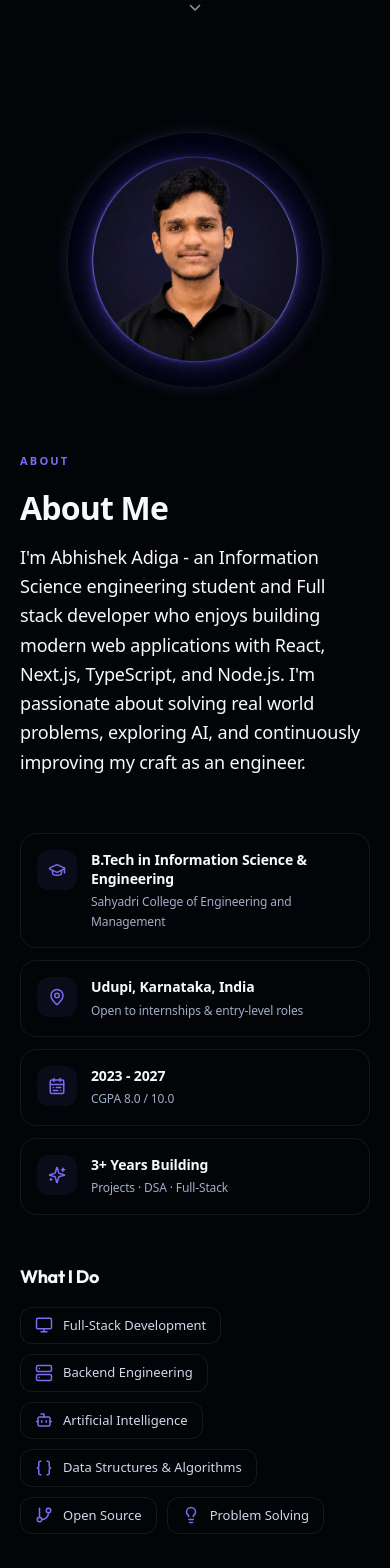
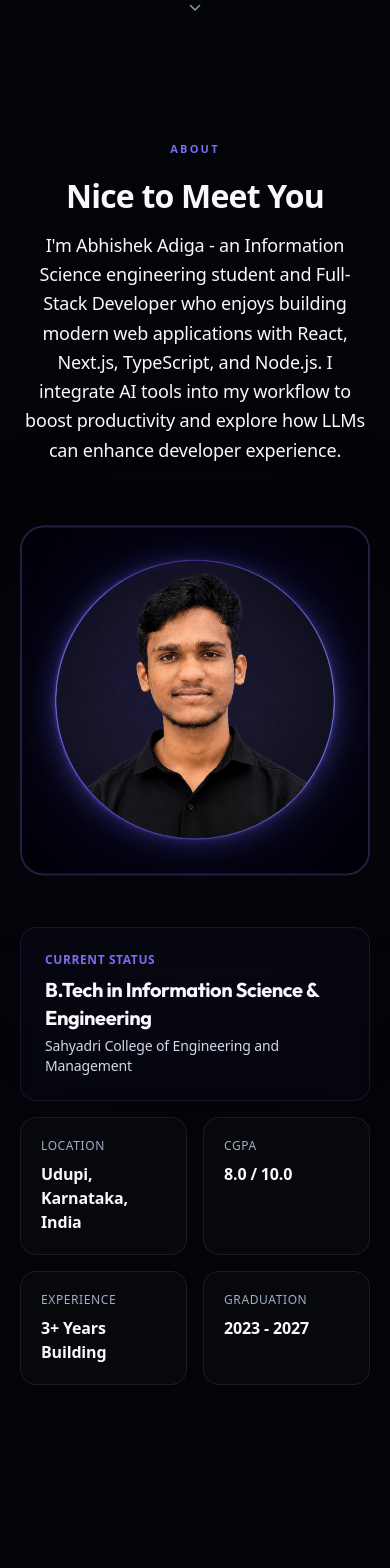
Before and after one commit to AbhishekAdiga05/Portfolio, a React (Vite) app: page / in a window 390 px wide. Shown: the part 800-2368 px from the top of the page. Built offline with nearby package versions, Linux system fonts and the light colour scheme.

Commit message:
feat: implement modular components, data structure, and layout for portfolio sections and site footer

```diff
--- a/src/app/Root.tsx
+++ b/src/app/Root.tsx
@@ -1,5 +1,6 @@
 import { Outlet, useLocation } from "react-router";
 import { Suspense, useEffect } from "react";
+import { motion, AnimatePresence } from "motion/react";
 import { Navbar } from "./components/Navbar";
 import { Footer } from "./components/Footer";
 
@@ -26,11 +27,19 @@ export function Root() {
 
       <div className="relative z-10">
         <Navbar />
-        <main>
-          <Suspense fallback={<div className="flex items-center justify-center min-h-[60vh]"><div className="w-5 h-5 rounded-full" style={{ background: "var(--primary)" }} /></div>}>
-            <Outlet />
-          </Suspense>
-        </main>
+        <AnimatePresence mode="wait">
+          <motion.main
+            key={pathname}
+            initial={{ opacity: 0, y: 8 }}
+            animate={{ opacity: 1, y: 0 }}
+            exit={{ opacity: 0, y: -8 }}
+            transition={{ duration: 0.3, ease: [0.22, 1, 0.36, 1] }}
+          >
+            <Suspense fallback={<div className="flex items-center justify-center min-h-[60vh]"><div className="w-5 h-5 rounded-full" style={{ background: "var(--primary)" }} /></div>}>
+              <Outlet />
+            </Suspense>
+          </motion.main>
+        </AnimatePresence>
         <Footer />
       </div>
     </div>
--- a/src/app/components/sections/AboutSection.tsx
+++ b/src/app/components/sections/AboutSection.tsx
@@ -1,194 +1,185 @@
 import { motion } from "motion/react";
-import { Monitor, Server, Bot, Braces, Lightbulb, GitBranch, GraduationCap, MapPin, CalendarRange, Sparkles } from "lucide-react";
 import { personalInfo, aboutInfo } from "../../../data/portfolio-data";
 import { ScrollReveal } from "../ui/ScrollReveal";
 import { SectionHeading } from "../ui/SectionHeading";
 
-// Map interests to appropriate icons
-const getInterestIcon = (interest: string) => {
-  const normalized = interest.toLowerCase();
-  if (normalized.includes("full-stack") || normalized.includes("frontend")) return <Monitor size={18} />;
-  if (normalized.includes("backend")) return <Server size={18} />;
-  if (normalized.includes("artificial intelligence") || normalized.includes("ai")) return <Bot size={18} />;
-  if (normalized.includes("data structures") || normalized.includes("algorithms") || normalized.includes("dsa")) return <Braces size={18} />;
-  if (normalized.includes("open source")) return <GitBranch size={18} />;
-  return <Lightbulb size={18} />;
-};
-
 const listContainer = {
   hidden: {},
   visible: {
-    transition: { staggerChildren: 0.07 },
+    transition: { staggerChildren: 0.08 },
   },
 };
 
 const listItem = {
-  hidden: { opacity: 0, y: 14 },
+  hidden: { opacity: 0, y: 20 },
   visible: {
     opacity: 1,
     y: 0,
-    transition: { duration: 0.45, ease: [0.22, 1, 0.36, 1] },
+    transition: { duration: 0.5, ease: [0.22, 1, 0.36, 1] },
   },
 };
 
-function InfoCard({
-  icon,
-  value,
-  label,
-}: {
-  icon: React.ReactNode;
-  value: string;
-  label: string;
-}) {
-  return (
-    <motion.div
-      variants={listItem}
-      className="group flex items-start gap-3.5 p-4 rounded-2xl border border-border-soft bg-background transition-colors duration-300 hover:border-primary/25"
-    >
-      <div
-        className="w-10 h-10 rounded-xl flex items-center justify-center flex-shrink-0 transition-colors duration-300"
-        style={{ background: "rgba(124,108,244,0.08)", color: "var(--primary)" }}
-      >
-        {icon}
-      </div>
-      <div className="min-w-0">
-        <p className="text-sm font-semibold leading-snug" style={{ color: "var(--foreground)" }}>
-          {value}
-        </p>
-        <p className="text-xs mt-1 leading-relaxed" style={{ color: "var(--foreground-muted)" }}>
-          {label}
-        </p>
-      </div>
-    </motion.div>
-  );
-}
-
 export function AboutSection() {
   return (
-    <section id="about" className="py-24 px-5 sm:px-6 relative overflow-hidden">
-      {/* Background gradient orbs */}
+    <section id="about" className="py-24 sm:py-32 px-5 sm:px-6 relative overflow-hidden">
+      {/* Subtle background glow */}
       <div className="absolute inset-0 overflow-hidden pointer-events-none">
-        <div className="hidden lg:block absolute -top-40 -right-40 w-80 h-80 rounded-full blur-[120px] opacity-10" style={{ background: "var(--primary)" }} />
-        <div className="hidden lg:block absolute -bottom-40 -left-40 w-80 h-80 rounded-full blur-[120px] opacity-[0.06]" style={{ background: "var(--accent-secondary)" }} />
+        <motion.div
+          className="absolute top-1/2 left-1/2 -translate-x-1/2 -translate-y-1/2 w-[600px] h-[400px] rounded-full blur-[120px] opacity-[0.04]"
+          style={{ background: "var(--primary)" }}
+          animate={{ scale: [1, 1.1, 1], opacity: [0.03, 0.06, 0.03] }}
+          transition={{ duration: 8, repeat: Infinity, ease: "easeInOut" }}
+        />
       </div>
 
-      <div className="max-w-7xl mx-auto relative">
-        <div className="grid grid-cols-1 lg:grid-cols-[0.4fr_0.6fr] gap-14 lg:gap-20">
-          {/* Left Side: Profile Image */}
-          <div className="flex justify-center items-center lg:items-start lg:pt-8">
-            <ScrollReveal delay={0.05}>
+      <div className="max-w-6xl mx-auto relative">
+        {/* Centered Heading */}
+        <div className="text-center mb-16 sm:mb-20">
+          <SectionHeading
+            eyebrow="About"
+            title="Nice to Meet You"
+            description={aboutInfo.intro}
+            className="mx-auto"
+          />
+        </div>
+
+        {/* Main Content - Single Row Layout */}
+        <div className="grid grid-cols-1 lg:grid-cols-[380px_1fr] gap-12 lg:gap-16 items-center max-w-5xl mx-auto">
+
+          {/* Left: Profile Image */}
+          <ScrollReveal delay={0.1}>
             <motion.div
-                animate={{ y: [-8, 8, -8] }}
-                transition={{
-                  duration: 7,
-                  repeat: Infinity,
-                  ease: "easeInOut"
+              className="relative mx-auto"
+              animate={{ y: [-5, 5, -5] }}
+              transition={{ duration: 6, repeat: Infinity, ease: "easeInOut" }}
+            >
+              {/* Animated glow ring */}
+              <motion.div
+                className="absolute inset-[-16px] rounded-full"
+                style={{ background: "radial-gradient(circle, rgba(124,108,244,0.2), transparent 65%)" }}
+                animate={{ scale: [0.98, 1.05, 0.98], opacity: [0.4, 0.7, 0.4] }}
+                transition={{ duration: 4, repeat: Infinity, ease: "easeInOut" }}
+              />
+
+              {/* Image */}
+              <div
+                className="relative z-10 w-full aspect-square rounded-3xl overflow-hidden border-2"
+                style={{
+                  borderColor: "rgba(124,108,244,0.25)",
+                  boxShadow: "0 20px 60px rgba(0,0,0,0.4)"
                 }}
-                className="relative w-64 h-64 sm:w-80 sm:h-80 lg:w-[400px] lg:h-[400px]"
-              >
-                {/* Image container — single ring with glowing animation */}
-                <motion.div
-                  className="absolute inset-0 rounded-full overflow-hidden bg-black/50 backdrop-blur-sm border border-white/[0.1]"
-                  animate={{
-                    boxShadow: [
-                      "0 0 0px rgba(124,108,244,0)",
-                      "0 0 30px rgba(124,108,244,0.35)",
-                      "0 0 0px rgba(124,108,244,0)",
-                    ],
-                  }}
-                  transition={{ duration: 3, repeat: Infinity, ease: "easeInOut" }}
               >
                 <img
                   src={personalInfo.profilePhoto}
                   alt={personalInfo.firstName}
                   loading="lazy"
-                    decoding="async"
                   className="w-full h-full object-cover"
                 />
-                </motion.div>
+              </div>
             </motion.div>
           </ScrollReveal>
-          </div>
 
-          {/* Right Side: Content */}
-          <div className="flex flex-col justify-center">
-            <SectionHeading
-              eyebrow="About"
-              title="About Me"
-              description={aboutInfo.intro}
-              className="mb-8"
-            />
-
+          {/* Right: Info Cards */}
           <motion.div
             variants={listContainer}
             initial="hidden"
             whileInView="visible"
-              viewport={{ once: true, amount: 0.2, margin: "-40px" }}
-              className="grid grid-cols-1 sm:grid-cols-2 gap-3 mb-12"
+            viewport={{ once: true, amount: 0.3 }}
+            className="grid grid-cols-2 gap-4"
           >
-              <InfoCard
-                icon={<GraduationCap size={18} />}
-                value={aboutInfo.degree}
-                label={aboutInfo.university}
-              />
-              <InfoCard
-                icon={<MapPin size={18} />}
-                value={aboutInfo.location}
-                label={aboutInfo.locationDetail}
-              />
-              <InfoCard
-                icon={<CalendarRange size={18} />}
-                value={aboutInfo.graduationYear}
-                label={`CGPA ${aboutInfo.CGPA}`}
-              />
-              <InfoCard
-                icon={<Sparkles size={18} />}
-                value={aboutInfo.yearsExperience}
-                label={aboutInfo.experienceDetail}
-              />
+            <motion.div
+              variants={listItem}
+              whileHover={{ y: -4, scale: 1.02 }}
+              transition={{ type: "spring", stiffness: 300, damping: 20 }}
+              className="col-span-2 p-6 rounded-2xl border backdrop-blur-sm"
+              style={{
+                background: "rgba(124,108,244,0.03)",
+                borderColor: "rgba(124,108,244,0.15)"
+              }}
+            >
+              <p className="text-xs font-semibold uppercase tracking-wider mb-2" style={{ color: "var(--primary)" }}>
+                Current Status
+              </p>
+              <h3 className="text-xl font-bold mb-1" style={{ color: "var(--foreground)" }}>
+                {aboutInfo.degree}
+              </h3>
+              <p className="text-sm" style={{ color: "var(--foreground-secondary)" }}>
+                {aboutInfo.university}
+              </p>
             </motion.div>
 
-            <div className="mb-10">
-              <motion.h3
+            <motion.div
               variants={listItem}
-                initial="hidden"
-                whileInView="visible"
-                viewport={{ once: true, margin: "-40px" }}
-                className="text-lg font-bold mb-4"
-                style={{ color: "var(--foreground)" }}
-              >
-                What I Do
-              </motion.h3>
-              <motion.div
-                variants={listContainer}
-                initial="hidden"
-                whileInView="visible"
-                viewport={{ once: true, margin: "-40px" }}
-                className="flex flex-wrap gap-2.5"
-              >
-                {aboutInfo.interests.map((interest) => (
-                  <motion.div
-                    key={interest}
-                    variants={listItem}
-                    whileHover={{ y: -2 }}
-                    whileTap={{ scale: 0.98 }}
-                    transition={{ type: "spring", stiffness: 300, damping: 16 }}
-                    className="flex items-center gap-2.5 px-3.5 py-2 rounded-xl text-[13px] font-medium border transition-colors cursor-default"
+              whileHover={{ y: -4, scale: 1.02 }}
+              transition={{ type: "spring", stiffness: 300, damping: 20 }}
+              className="p-5 rounded-2xl border"
               style={{
-                      backgroundColor: "var(--background)",
-                      borderColor: "var(--border)",
-                      color: "var(--foreground-secondary)"
+                background: "rgba(255,255,255,0.02)",
+                borderColor: "rgba(255,255,255,0.08)"
               }}
             >
-                    <span className="transition-transform duration-300" style={{ color: "var(--primary)" }}>
-                      {getInterestIcon(interest)}
-                    </span>
-                    {interest}
+              <p className="text-xs font-medium uppercase tracking-wider mb-2" style={{ color: "var(--foreground-muted)" }}>
+                Location
+              </p>
+              <p className="text-base font-semibold" style={{ color: "var(--foreground)" }}>
+                {aboutInfo.location}
+              </p>
             </motion.div>
-                ))}
+
+            <motion.div
+              variants={listItem}
+              whileHover={{ y: -4, scale: 1.02 }}
+              transition={{ type: "spring", stiffness: 300, damping: 20 }}
+              className="p-5 rounded-2xl border"
+              style={{
+                background: "rgba(255,255,255,0.02)",
+                borderColor: "rgba(255,255,255,0.08)"
+              }}
+            >
+              <p className="text-xs font-medium uppercase tracking-wider mb-2" style={{ color: "var(--foreground-muted)" }}>
+                CGPA
+              </p>
+              <p className="text-base font-semibold" style={{ color: "var(--foreground)" }}>
+                {aboutInfo.CGPA}
+              </p>
             </motion.div>
-            </div>
-          </div>
+
+            <motion.div
+              variants={listItem}
+              whileHover={{ y: -4, scale: 1.02 }}
+              transition={{ type: "spring", stiffness: 300, damping: 20 }}
+              className="p-5 rounded-2xl border"
+              style={{
+                background: "rgba(255,255,255,0.02)",
+                borderColor: "rgba(255,255,255,0.08)"
+              }}
+            >
+              <p className="text-xs font-medium uppercase tracking-wider mb-2" style={{ color: "var(--foreground-muted)" }}>
+                Experience
+              </p>
+              <p className="text-base font-semibold" style={{ color: "var(--foreground)" }}>
+                {aboutInfo.yearsExperience}
+              </p>
+            </motion.div>
+
+            <motion.div
+              variants={listItem}
+              whileHover={{ y: -4, scale: 1.02 }}
+              transition={{ type: "spring", stiffness: 300, damping: 20 }}
+              className="p-5 rounded-2xl border"
+              style={{
+                background: "rgba(255,255,255,0.02)",
+                borderColor: "rgba(255,255,255,0.08)"
+              }}
+            >
+              <p className="text-xs font-medium uppercase tracking-wider mb-2" style={{ color: "var(--foreground-muted)" }}>
+                Graduation
+              </p>
+              <p className="text-base font-semibold" style={{ color: "var(--foreground)" }}>
+                {aboutInfo.graduationYear}
+              </p>
+            </motion.div>
+          </motion.div>
         </div>
       </div>
     </section>
--- a/src/app/components/sections/ContactSection.tsx
+++ b/src/app/components/sections/ContactSection.tsx
@@ -29,7 +29,7 @@ export function ContactSection() {
   ];
 
   return (
-    <section id="contact" className="py-20 sm:py-24 px-5 sm:px-6 relative overflow-hidden">
+    <section id="contact" className="py-24 sm:py-32 px-5 sm:px-6 relative overflow-hidden">
       {/* Subtle ambient glow */}
       <div
         className="absolute pointer-events-none inset-0 z-0"
@@ -54,7 +54,7 @@ export function ContactSection() {
                 Get In Touch
               </h2>
               <p className="text-base sm:text-lg max-w-md mb-10 leading-relaxed" style={{ color: "var(--foreground-secondary)" }}>
-                I'm currently looking for new opportunities. Whether you have a question, a project idea, or just want to say hi, my inbox is always open!
+                I'm currently looking for opportunities in full-stack development and AI integration. Whether you have a project idea, want to discuss AI tools, or just say hi, my inbox is always open!
               </p>
             </ScrollReveal>
 
--- a/src/app/components/sections/ExperienceSection.tsx
+++ b/src/app/components/sections/ExperienceSection.tsx
@@ -85,7 +85,7 @@ function SpotlightExperienceCard({ exp }: { exp: typeof experiences[0] }) {
 
 export function ExperienceSection() {
   return (
-    <section id="experience" className="relative py-24 sm:py-32 px-5 sm:px-6 overflow-hidden border-t border-white/5">
+    <section id="experience" className="relative py-24 sm:py-32 px-5 sm:px-6 overflow-hidden">
       {/* Subtle ambient glow */}
       <div
         className="absolute pointer-events-none inset-0 z-0"
--- a/src/app/components/sections/HeroSection.tsx
+++ b/src/app/components/sections/HeroSection.tsx
@@ -26,7 +26,7 @@ export function HeroSection() {
 
   const roles = [
     "Full-Stack Developer",
-    "AI Enthusiast",
+    "AI Tools Enthusiast",
     "Open Source Contributor",
     "ISE Student"
   ];
--- a/src/data/portfolio-data.ts
+++ b/src/data/portfolio-data.ts
@@ -1,7 +1,7 @@
 export const personalInfo = {
   firstName: "Abhishek",
   lastName: "Adiga",
-  role: "Full-Stack Developer & AI Enthusiast",
+  role: "Full-Stack Developer & AI Tools Enthusiast",
   profilePhoto: "/images/profile.png",
   openToWork: true,
   availabilityDate: "2027",
@@ -9,7 +9,7 @@ export const personalInfo = {
 
 export const aboutInfo = {
   intro:
-    "I'm Abhishek Adiga - an Information Science engineering student and Full stack developer who enjoys building modern web applications with React, Next.js, TypeScript, and Node.js. I'm passionate about solving real world problems, exploring AI, and continuously improving my craft as an engineer.",
+    "I'm Abhishek Adiga - an Information Science engineering student and Full-Stack Developer who enjoys building modern web applications with React, Next.js, TypeScript, and Node.js. I integrate AI tools into my workflow to boost productivity and explore how LLMs can enhance developer experience.",
   secondary: "",
   degree: "B.Tech in Information Science & Engineering",
   university: "Sahyadri College of Engineering and Management",
@@ -18,11 +18,11 @@ export const aboutInfo = {
   location: "Udupi, Karnataka, India",
   locationDetail: "Open to internships & entry-level roles",
   yearsExperience: "3+ Years Building",
-  experienceDetail: "Projects · DSA · Full-Stack",
+  experienceDetail: "Projects · DSA · AI Integration",
   interests: [
     "Full-Stack Development",
     "Backend Engineering",
-    "Artificial Intelligence",
+    "AI Tools & Integration",
     "Data Structures & Algorithms",
     "Open Source",
     "Problem Solving",
@@ -36,8 +36,8 @@ export const experiences = [
     duration: "Aug 2025 - Present",
     bullets: [
   "Built and maintained web applications for community initiatives and client projects using React, Next.js, and TypeScript.",
+  "Leveraged AI tools for code generation, debugging, and documentation to accelerate development cycles and maintain code quality.",
   "Worked closely with developers to implement assigned features, review code, and integrate changes through Git workflows.",
-  "Resolved reported bugs, refined existing functionality, and helped keep applications stable after deployment.",
     ],
   },
   {
@@ -66,8 +66,8 @@ export const skillCategories = [
     skills: ["Node.js", "Express.js", "FastAPI", "PostgreSQL", "MongoDB"],
   },
   {
-    label: "Cloud & Tools",
-    skills: ["Docker", "AWS", "Git", "GitHub", "LangChain"],
+    label: "AI & DevOps",
+    skills: ["LangChain", "OpenRouter", "Docker", "AWS", "Git", "Postman"],
   },
 ];
 
@@ -292,7 +292,7 @@ export const contactInfo = {
   leetcode: "#",
   location: "Udupi, Karnataka, India",
   description:
-    "Open to collabs, internships, and tech chats. Say hi.",
+    "Open to collabs, internships, and discussions about full-stack development, AI tools, or tech in general.",
   responseTime: "Usually within 24 hours.",
 };
 
```
Also changed, not shown: src/app/components/Footer.tsx (+30 -8 lines), src/app/components/sections/CertificationsSection.tsx (+18 -6 lines), src/app/components/sections/EducationSection.tsx (+8 -4 lines), src/app/components/sections/SkillsSection.tsx (+99 -31 lines), src/styles/animations.css (added, +163 -0 lines). Lines whose indentation alone changed are shown as unchanged.
